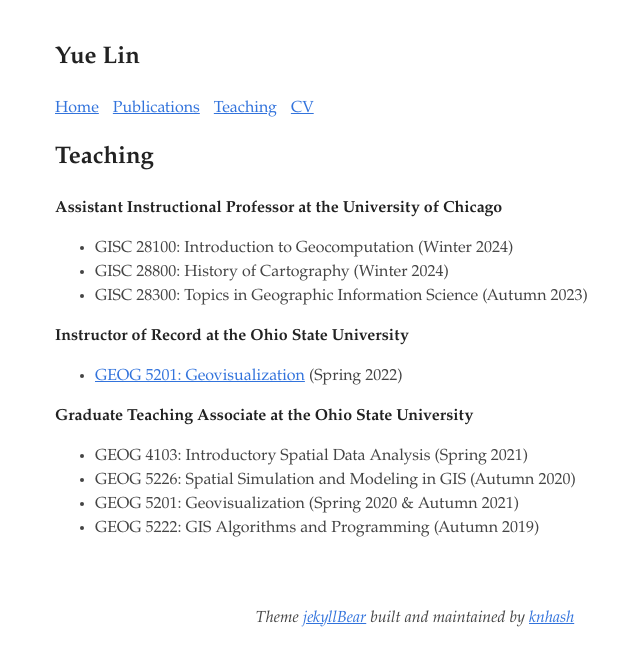
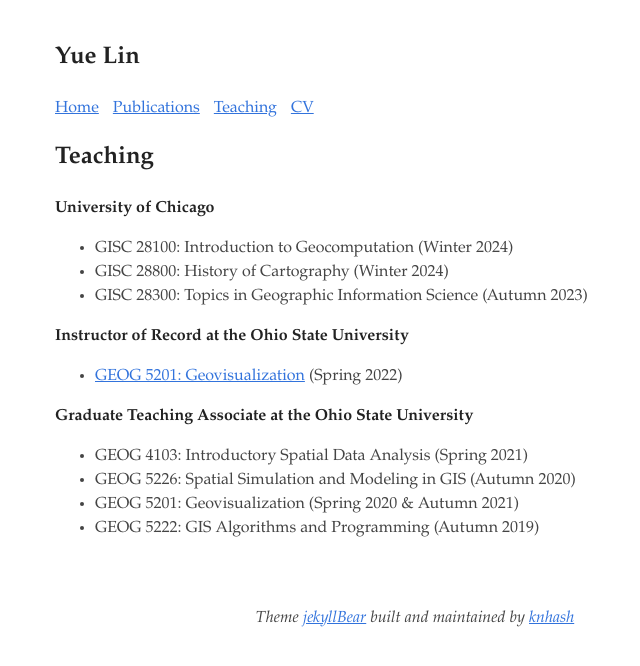
Before and after one commit to linyuehzzz/linyuehzzz.github.io, a Jekyll site: the page built from teaching.md, in a window 1280 px wide. Shown: the top 666 px of the page, without its empty margins (225-865 px from the left). Built offline with Jekyll 4.4.1, drawn with Linux system fonts in a browser that asks for light colours.

Commit message:
Update teaching.md

```diff
--- a/teaching.md
+++ b/teaching.md
@@ -4,7 +4,7 @@ title: Teaching
 permalink: /teaching
 ---
 
-**Assistant Instructional Professor at the University of Chicago**
+**University of Chicago**
 - GISC 28100: Introduction to Geocomputation (Winter 2024)
 - GISC 28800: History of Cartography (Winter 2024)
 - GISC 28300: Topics in Geographic Information Science (Autumn 2023)
```
